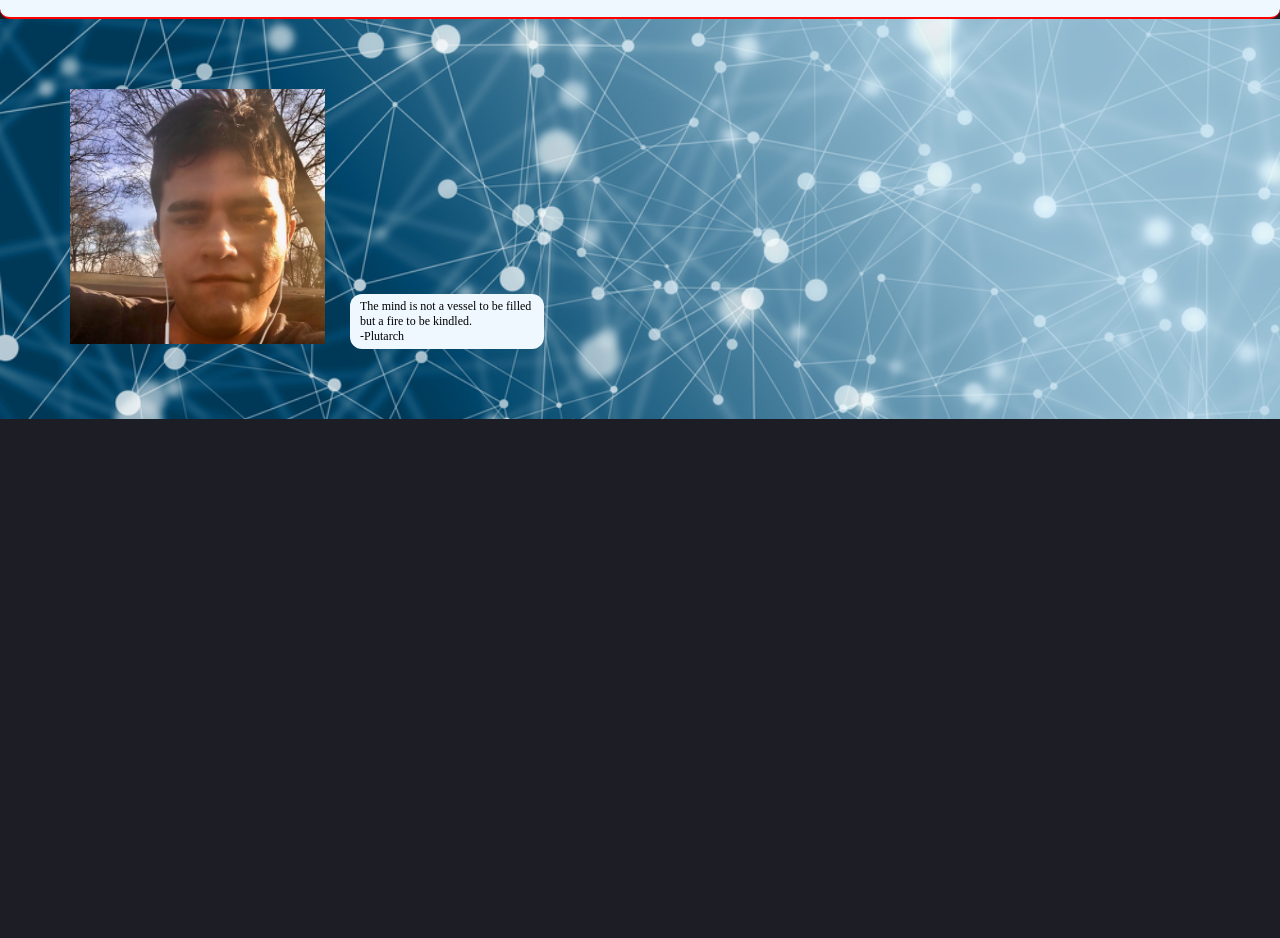
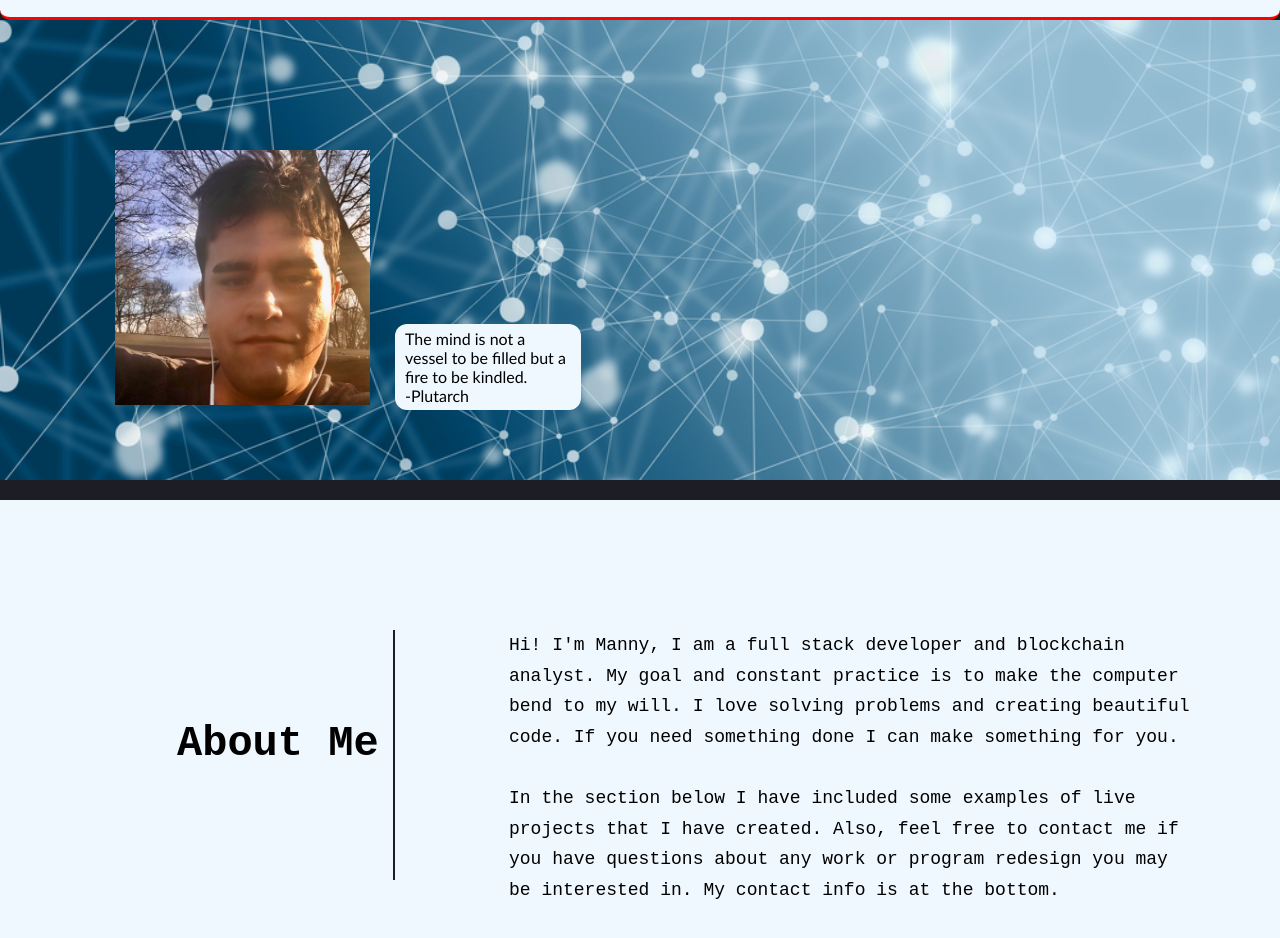
Before and after one commit to mmelendez3/Portfolio, a plain HTML site: page index.html in a window 1280 px wide. Shown: the part 64-1002 px from the top of the page. Before the commit the page ends 800 px from the top, so only its background shows below. Drawn offline with Linux system fonts and the light colour scheme.

Commit message:
add style to about me section

```diff
--- a/assets/css/style.css
+++ b/assets/css/style.css
@@ -15,14 +15,13 @@ header {
     display: flex;
     flex-wrap: wrap;
     justify-content: space-between;
-    border-bottom: 2px solid red;
+    border-bottom: 3px solid red;
     border-radius: 10px;
 }
 
 header h1 {
     font-size: 36px;
     margin: 0;
-
 
 }
 
@@ -50,10 +49,6 @@ header nav ul a {
     text-decoration: none;
 }
 
-section {
-    padding: 70px;
-
-}
 
 .hero {
     background-image: url("../images/crypto-background.jpeg");
@@ -62,6 +57,7 @@ section {
     display: flex;
     flex-wrap: wrap;
     background-image: linear-gradient();
+    padding: 130px 70px 70px 115px;
 
 }
 
@@ -73,11 +69,34 @@ section {
 .hero-subtitle {
     background-color: aliceblue;
     width: 17%;
-    font-size: 12px;
+    font-size: 16px;
     margin-left: 25px;
     align-self: flex-end;
-    font-family: 'Times New Roman', Times, serif;
+    font-family: 'Gill Sans', 'Gill Sans MT', Calibri, 'Trebuchet MS', sans-serif;
     border-radius: 12px;
     padding: 5px 10px;
 
 }
+
+.about-me {
+    background-color: aliceblue;
+    display: flex;
+    justify-content: space-around;
+    margin-top: 20px;
+    padding: 130px 70px 90px 70px;
+}
+
+.about-title {
+    width: 20%;
+    border-right: 2px solid #1c1d25;
+    font-size: 28px;
+    padding: 90px 10px;
+    margin: 0px 80px 25px;
+
+}
+
+.about-info {
+    width: 60%;
+    font-size: 18px;
+    line-height: 1.7;;
+}
--- a/index.html
+++ b/index.html
@@ -40,8 +40,6 @@
             -Plutarch</p>
         </div>
 
-
-
     </section>
 
 
@@ -49,10 +47,35 @@
 
 
     <!-- about me -->
+    <section class="about-me" id="about-me">
+
+        <div class="about-title">
+
+         <h2>About Me</h2>
+
+        </div>
+
+        <div class="about-info">
+
+            <p>
+             Hi! I'm Manny, I am a full stack developer and blockchain analyst. My goal and constant practice is to make the computer bend to my will. I love solving problems and creating beautiful code.  If you need something done I can make something for you.
+            </p>
+            <br>
+
+            <p>
+                In the section below I have included some examples of live projects that I have created. Also, feel free to contact me if you have questions about any work or program redesign you may be interested in. My contact info is at the bottom.
+
+
+            </p>
+
+        </div>
+
+    </section>
 
 
 
     <!-- my projects -->
+
 
 
 
```
